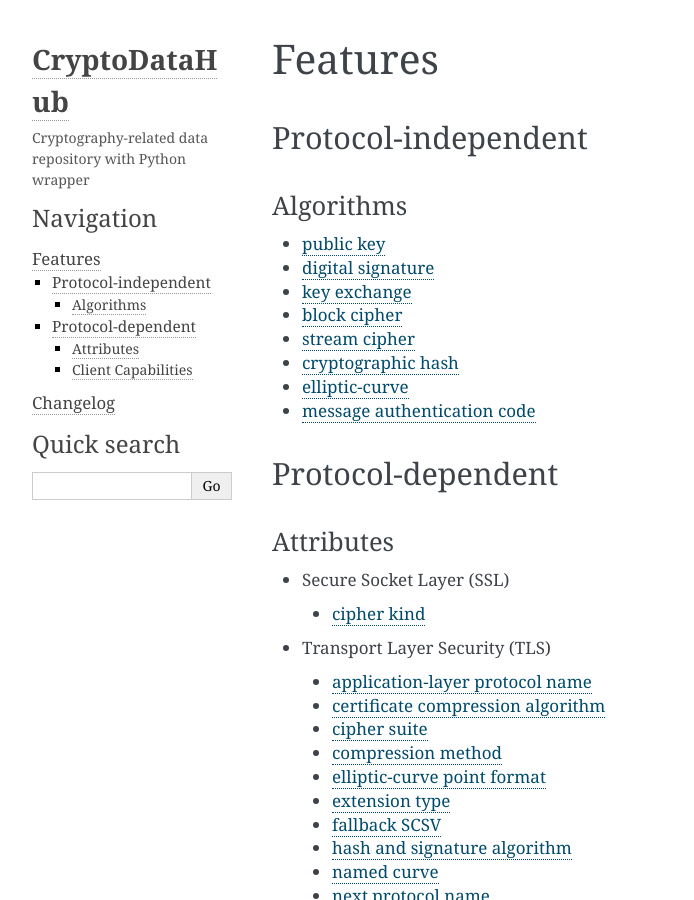
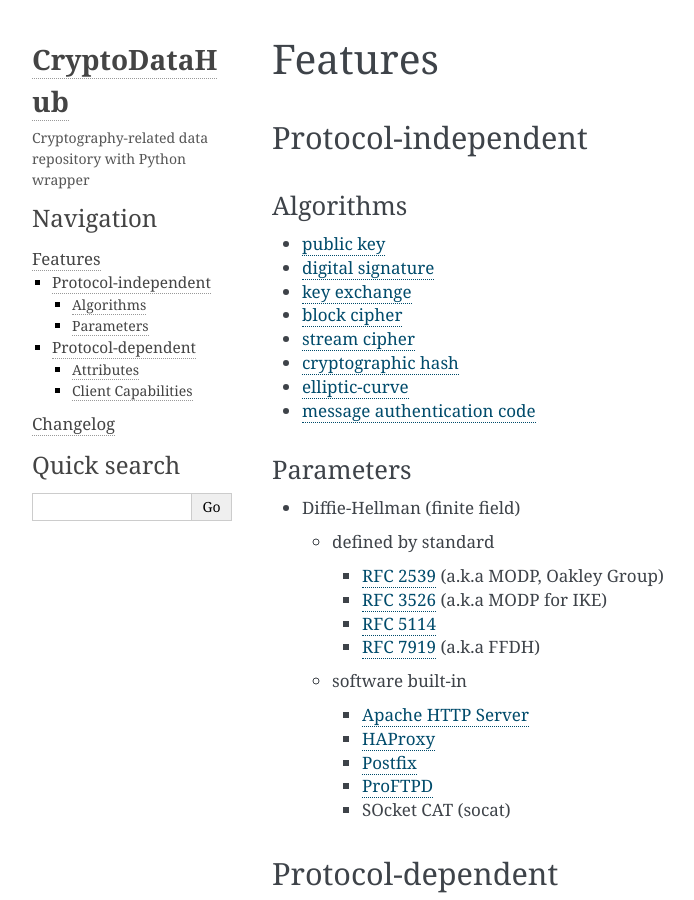
Before and after one commit to c0r0n3r/cryptodatahub, a Sphinx documentation site: the page built from docs/features.rst, in a window 1280 px wide and 900 px high. Shown: the whole window, without its empty margins (148-842 px from the left). Built offline with Sphinx 7.4.7, drawn with Linux system fonts in a browser that asks for light colours.

Commit message:
fix(docs)!: Add missing changelog entry and feature docs for DH parameters

```diff
--- a/docs/features.rst
+++ b/docs/features.rst
@@ -15,6 +15,26 @@ Algorithms
 -  `cryptographic hash <https://en.wikipedia.org/wiki/Cryptographic_hash_function>`__
 -  `elliptic-curve <https://en.wikipedia.org/wiki/Elliptic-curve_cryptography>`__
 -  `message authentication code <https://en.wikipedia.org/wiki/Message_authentication_code>`__
+
+Parameters
+""""""""""
+
+-  Diffie-Hellman (finite field)
+
+   -  defined by standard
+
+      - `RFC 2539 <https://www.rfc-editor.org/rfc/rfc2539.html#appendix-A>`__ (a.k.a MODP, Oakley Group)
+      - `RFC 3526 <https://www.rfc-editor.org/rfc/rfc3526.html>`__ (a.k.a MODP for IKE)
+      - `RFC 5114 <https://www.rfc-editor.org/rfc/rfc5114.html>`__
+      - `RFC 7919 <https://www.rfc-editor.org/rfc/rfc7919.html#appendix-A>`__ (a.k.a FFDH)
+
+   -  software built-in
+
+      - `Apache HTTP Server <https://en.wikipedia.org/wiki/Apache_HTTP_Server>`__
+      - `HAProxy <https://en.wikipedia.org/wiki/HAProxy>`__
+      - `Postfix <https://en.wikipedia.org/wiki/Postfix_(software)>`__
+      - `ProFTPD <https://en.wikipedia.org/wiki/ProFTPD>`__
+      - SOcket CAT (socat)
 
 Protocol-dependent
 ^^^^^^^^^^^^^^^^^^
```
Also changed, not shown: CHANGELOG.rst (+7 -0 lines).
